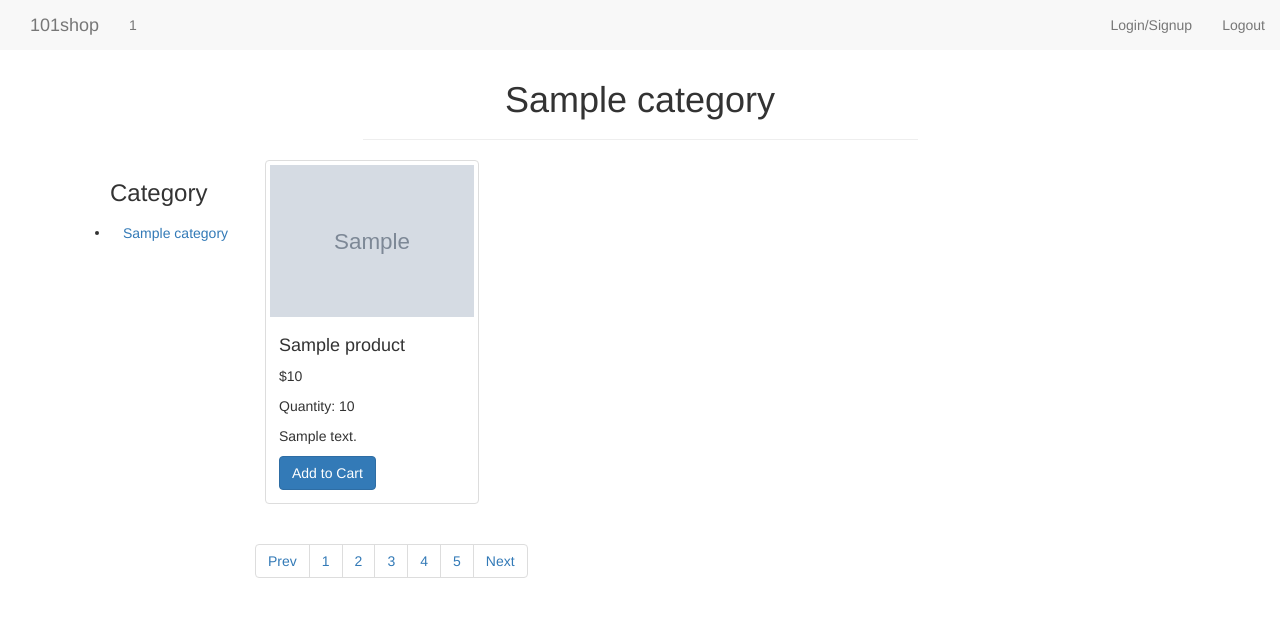
After one commit to MatsuiLin101/Shop, a Django app: template shopapp/templates/shopapp/shop_category.html in a window 1280 px wide. The commit adds this page. Shown: the top 617 px of the page. Run offline with Django 3.2, Linux system fonts and the light colour scheme; the template is opened without the code that fills it: values that come from a table or form of the project are taken from there, others are empty; tables that the repository leaves empty hold one stand-in row (values such as "Sample post"); grey boxes marked "Sample" are stand-in pictures; some libraries are stand-ins or nearby versions.

Commit message:
add view product by category

```diff
--- a/shop/urls.py
+++ b/shop/urls.py
@@ -26,4 +26,5 @@ urlpatterns = [
     path('', views.home, name="home"),
     path('add_product/', views.add_product, name="add-product"),
     path('add_category/', views.add_category, name="add-category"),
+    path('category/<str:category>', views.shop_category, name="shop-category"),
 ] + static(settings.MEDIA_URL, document_root=settings.MEDIA_ROOT)
--- a/shopapp/templates/head.html
+++ b/shopapp/templates/head.html
@@ -2,7 +2,7 @@
 <div class="nav navbar-default navbar-fixed-top">
     <div class="container-fluid">
         <div class="navbar-header">
-           <a href="{% url 'home' %}" class="navbar-brand">Home</a>
+           <a href="{% url 'home' %}" class="navbar-brand">101shop</a>
         </div>
         <div>
             <ul class="nav navbar-nav">
--- /dev/null
+++ b/shopapp/templates/shopapp/shop_category.html
@@ -0,0 +1,78 @@
+{% extends 'base.html' %}
+
+{% block title %}Shop Home{% endblock %}
+
+{% block content %}
+
+<br />
+<br />
+<div class="container">
+    <div class="row">
+        <div class="col-md-6 col-md-offset-3">
+            <div class="page-header">
+                <h1 class="text-center">{{ category.name }}</h1>
+            </div>
+        </div>
+    </div>
+
+    <div class="row">
+        <div class="col-md-2">
+            <ul>
+              <h3>Category</h3>
+              {% for c in categories %}
+                  <li><a href="/category/{{ c.name }}" class="btn btn-link">{{ c.name }}</a></li>
+              {% endfor %}
+            </ul>
+        </div>
+        <div class="col-md-10">
+            {% for p in products %}
+                {% cycle '<div class="row"> <div class="col-md-3">' '<div class="col-md-3">' '<div class="col-md-3">' '<div class="col-md-3">' %}
+                    <div class="thumbnail">
+                        <img src="/media/{{ p.img }}" />
+                        <div class="caption">
+                            <h4>{{ p.name }}</h4>
+                            <p>${{ p.price }}</p>
+                            <p>Quantity: {{ p.quantity }}</p>
+                            <p>{{ p.description }}</p>
+                            <button class="btn btn-primary">Add to Cart</button>
+                        </div>
+                    </div>
+                  </div>
+                {% cycle '' '' '' '</div>' %}
+            {% endfor %}
+        </div>
+    </div>
+
+    <div class="row">
+        <div class="col-md-2">
+
+        </div>
+        <div class="col-md-10">
+            <ul class="pagination">
+               <li>
+                   <a href="#">Prev</a>
+               </li>
+               <li>
+                   <a href="#">1</a>
+               </li>
+               <li>
+                   <a href="#">2</a>
+               </li>
+               <li>
+                   <a href="#">3</a>
+               </li>
+               <li>
+                   <a href="#">4</a>
+               </li>
+               <li>
+                   <a href="#">5</a>
+               </li>
+               <li>
+                   <a href="#">Next</a>
+               </li>
+            </ul>
+        </div>
+    </div>
+</div>
+
+{% endblock %}
```
Also changed, not shown: shopapp/templates/shopapp/home.html (+16 -5 lines), shopapp/views.py (+9 -0 lines).
